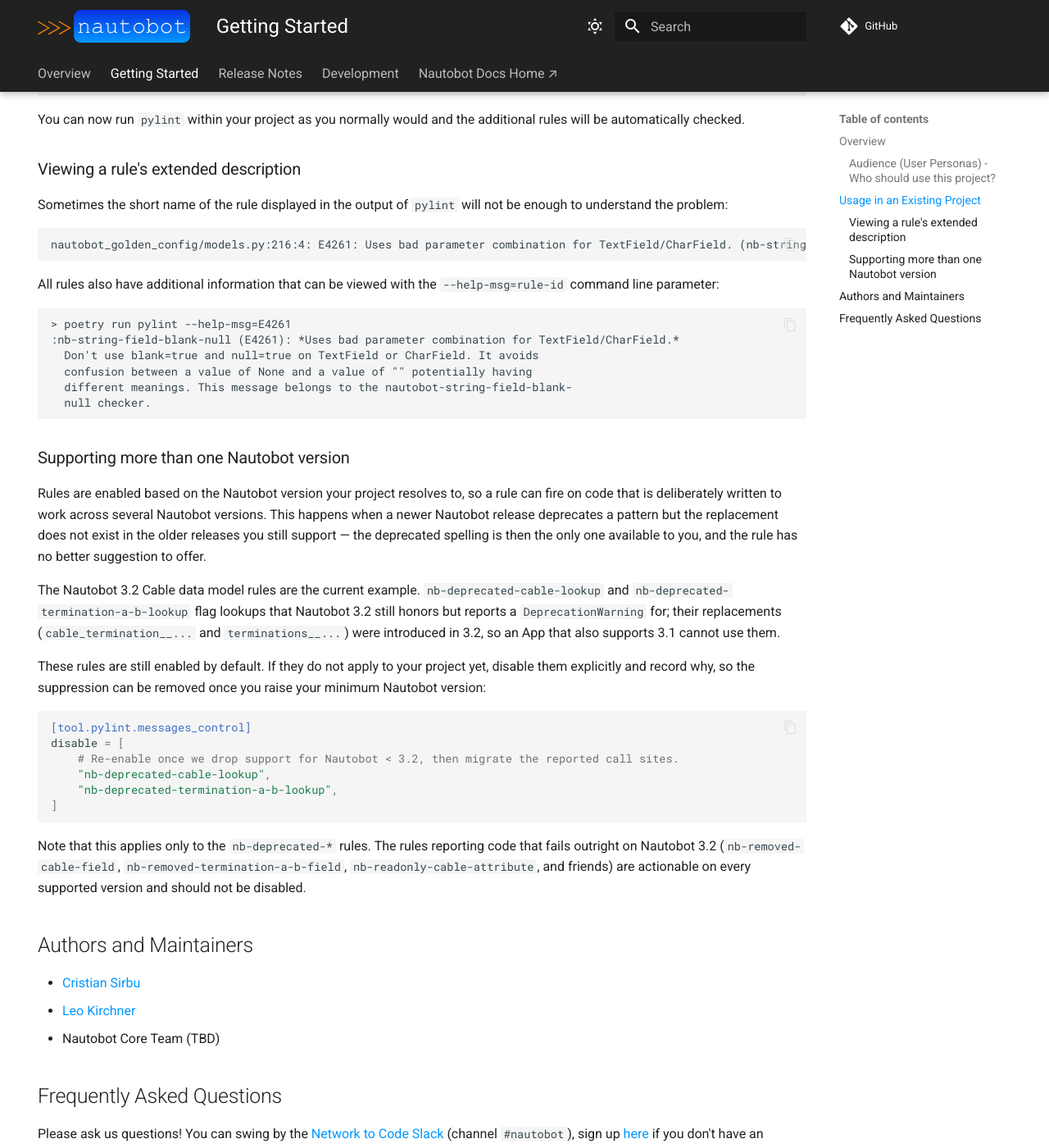
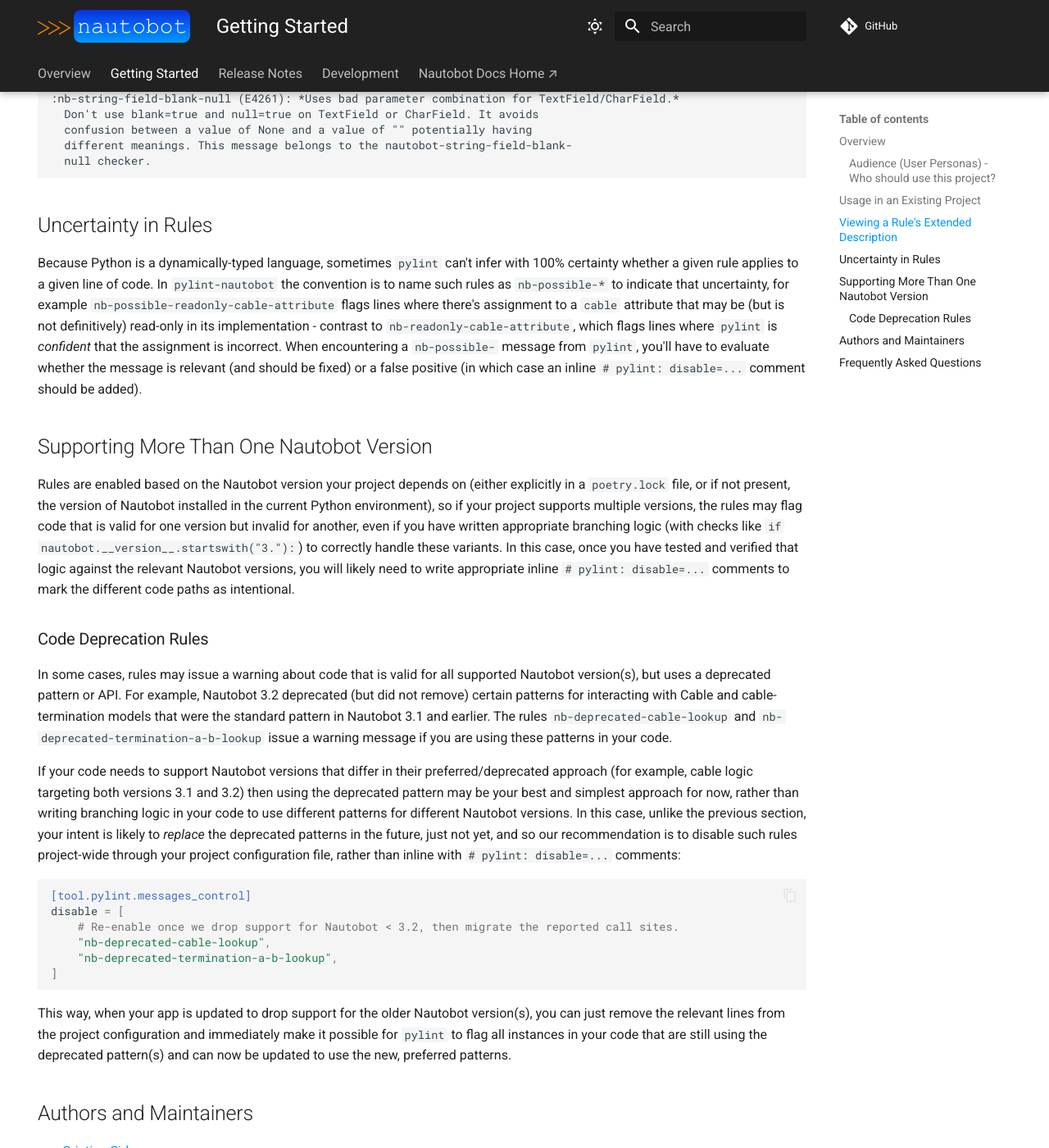
Before and after one commit to nautobot/pylint-nautobot, an MkDocs documentation site: the page built from docs/getting_started.md, in a window 1280 px wide and 1400 px high, scrolled down 1360 px. Shown: the whole window at 82% size. Built offline with MkDocs 1.6.1 and Material for MkDocs 9.7.7, drawn with Linux system fonts in a browser that asks for light colours; comment, search, counter and statistics services are not loaded; some of the changed text lies outside the part shown.

Commit message:
Documentation updates

````diff
--- a/docs/development.md
+++ b/docs/development.md
@@ -105,23 +105,12 @@ Install `pylint-nautobot` in editable mode from your cloned repo:
 > poetry add --editable /path/to/pylint-nautobot/
 ```
 
-Enable and configure the `pylint-nautobot` plugin in the target App's `pyproject.toml`:
+Enable the `pylint-nautobot` plugin in the target App's `pyproject.toml`:
 
 ``` toml
 [tool.pylint.master]
 load-plugins="pylint_django, pylint_nautobot"
-
-...
-
-[tool.pylint-nautobot]
-supported_nautobot_versions = [
-    "1",
-    "2"
-]
 ```
-
-!!! note
-    Here, you are telling `pylint` that you want all rules for Nautobot versions 1.x.y and 2.x.y to be checked.
 
 Test whether the new rules are enabled, replacing the message codes with your own, by running the following in the `nautobot-plugin-golden-config` folder:
 
--- a/docs/getting_started.md
+++ b/docs/getting_started.md
@@ -33,23 +33,10 @@ To add `pylint-nautobot` to an existing project, first add it as a "dev" depende
 load-plugins="pylint_nautobot"
 ```
 
-Then, add a configuration section for `pylint-nautobot` itself, which dynamically enables or disables rules based on the target supported Nautobot version(s) for your code:
-
-```
-[tool.pylint-nautobot]
-supported_nautobot_versions = [
-    "1",
-    "2"
-]
-```
-
-!!! note
-    Here, you are telling `pylint` that you want all rules for Nautobot versions 1.x.y and 2.x.y to be checked.
-
 Test whether the new rules are enabled by running the following (this is just a subset of the available rules):
 
 ```
-> poetry run pylint --list-msgs-enabled | grep E42
+> poetry run pylint --list-msgs-enabled | grep nb-
   nb-replaced-device-role (E4211)
   nb-replaced-rack-role (E4212)
   nb-replaced-ipam-role (E4213)
@@ -61,7 +48,7 @@ Test whether the new rules are enabled by running the following (this is just a
 
 You can now run `pylint` within your project as you normally would and the additional rules will be automatically checked.
 
-### Viewing a rule's extended description
+## Viewing a Rule's Extended Description
 
 Sometimes the short name of the rule displayed in the output of `pylint` will not be enough to understand the problem:
 
@@ -80,20 +67,19 @@ All rules also have additional information that can be viewed with the `--help-m
   null checker.
 ```
 
-### Supporting more than one Nautobot version
+## Uncertainty in Rules
 
-Rules are enabled based on the Nautobot version your project resolves to, so a rule can fire on code that is
-deliberately written to work across several Nautobot versions. This happens when a newer Nautobot release
-deprecates a pattern but the replacement does not exist in the older releases you still support — the deprecated
-spelling is then the only one available to you, and the rule has no better suggestion to offer.
+Because Python is a dynamically-typed language, sometimes `pylint` can't infer with 100% certainty whether a given rule applies to a given line of code. In `pylint-nautobot` the convention is to name such rules as `nb-possible-*` to indicate that uncertainty, for example `nb-possible-readonly-cable-attribute` flags lines where there's assignment to a `cable` attribute that may be (but is not definitively) read-only in its implementation - contrast to `nb-readonly-cable-attribute`, which flags lines where `pylint` is _confident_ that the assignment is incorrect. When encountering a `nb-possible-` message from `pylint`, you'll have to evaluate whether the message is relevant (and should be fixed) or a false positive (in which case an inline `# pylint: disable=...` comment should be added).
 
-The Nautobot 3.2 Cable data model rules are the current example. `nb-deprecated-cable-lookup` and
-`nb-deprecated-termination-a-b-lookup` flag lookups that Nautobot 3.2 still honors but reports a
-`DeprecationWarning` for; their replacements (`cable_termination__...` and `terminations__...`) were introduced in
-3.2, so an App that also supports 3.1 cannot use them.
+## Supporting More Than One Nautobot Version
 
-These rules are still enabled by default. If they do not apply to your project yet, disable them explicitly and
-record why, so the suppression can be removed once you raise your minimum Nautobot version:
+Rules are enabled based on the Nautobot version your project depends on (either explicitly in a `poetry.lock` file, or if not present, the version of Nautobot installed in the current Python environment), so if your project supports multiple versions, the rules may flag code that is valid for one version but invalid for another, even if you have written appropriate branching logic (with checks like `if nautobot.__version__.startswith("3."):`) to correctly handle these variants. In this case, once you have tested and verified that logic against the relevant Nautobot versions, you will likely need to write appropriate inline `# pylint: disable=...` comments to mark the different code paths as intentional.
+
+### Code Deprecation Rules
+
+In some cases, rules may issue a warning about code that is valid for all supported Nautobot version(s), but uses a deprecated pattern or API. For example, Nautobot 3.2 deprecated (but did not remove) certain patterns for interacting with Cable and cable-termination models that were the standard pattern in Nautobot 3.1 and earlier. The rules `nb-deprecated-cable-lookup` and `nb-deprecated-termination-a-b-lookup` issue a warning message if you are using these patterns in your code.
+
+If your code needs to support Nautobot versions that differ in their preferred/deprecated approach (for example, cable logic targeting both versions 3.1 and 3.2) then using the deprecated pattern may be your best and simplest approach for now, rather than writing branching logic in your code to use different patterns for different Nautobot versions. In this case, unlike the previous section, your intent is likely to _replace_ the deprecated patterns in the future, just not yet, and so our recommendation is to disable such rules project-wide through your project configuration file, rather than inline with `# pylint: disable=...` comments:
 
 ```toml
 [tool.pylint.messages_control]
@@ -104,9 +90,7 @@ disable = [
 ]
 ```
 
-Note that this applies only to the `nb-deprecated-*` rules. The rules reporting code that fails outright on
-Nautobot 3.2 (`nb-removed-cable-field`, `nb-removed-termination-a-b-field`, `nb-readonly-cable-attribute`, and
-friends) are actionable on every supported version and should not be disabled.
+This way, when your app is updated to drop support for the older Nautobot version(s), you can just remove the relevant lines from the project configuration and immediately make it possible for `pylint` to flag all instances in your code that are still using the deprecated pattern(s) and can now be updated to use the new, preferred patterns.
 
 ## Authors and Maintainers
 
````
Also changed, not shown: 1 other file.
